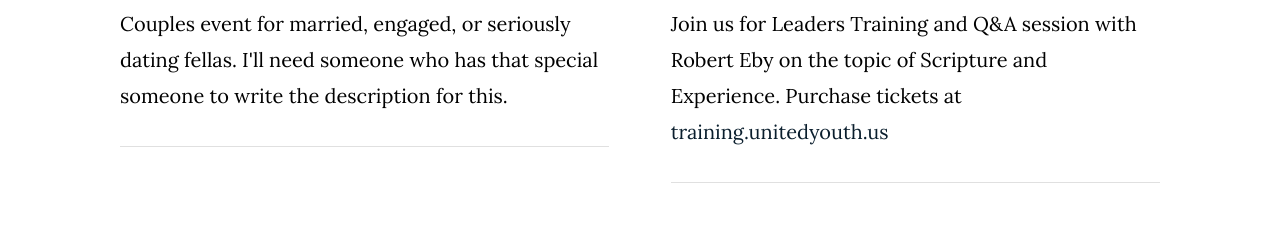
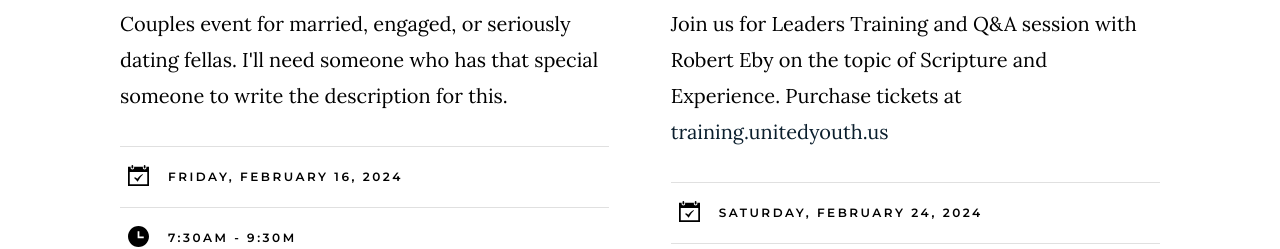
Before and after one commit to edydex/uy, a plain HTML site: page events.html in a window 1280 px wide. Shown: the part 563-812 px from the top of the page. Drawn offline with nearby package versions, Linux system fonts and the light colour scheme.

Commit message:
Added animation threshold

```diff
--- a/events.html
+++ b/events.html
@@ -293,5 +293,33 @@
     <script src="js/jquery-3.2.1.min.js"></script>
     <script src="js/plugins.js"></script>
     <script src="js/main.js"></script>
+    <script>
+        document.addEventListener('DOMContentLoaded', function () {
+            const animatedElements = document.querySelectorAll('.slide-up');
+            const threshold = 80; // Adjust this threshold value as needed
 
+            function isInViewport(element) {
+                const rect = element.getBoundingClientRect();
+                return (
+                    rect.top >= -threshold &&
+                    rect.bottom <= (window.innerHeight || document.documentElement.clientHeight) + threshold
+                );
+            }
+
+            function handleScroll() {
+                animatedElements.forEach((element) => {
+                    if (isInViewport(element) && !element.classList.contains('show')) {
+                        element.classList.add('show');
+                    }
+                });
+            }
+
+            // Initial check in case elements are already in the viewport
+            handleScroll();
+
+            // Add scroll event listener
+            window.addEventListener('scroll', handleScroll);
+        });
+    </script>
 </body>
+</body>
```
Also changed, not shown: index.html (+4 -2 lines).
